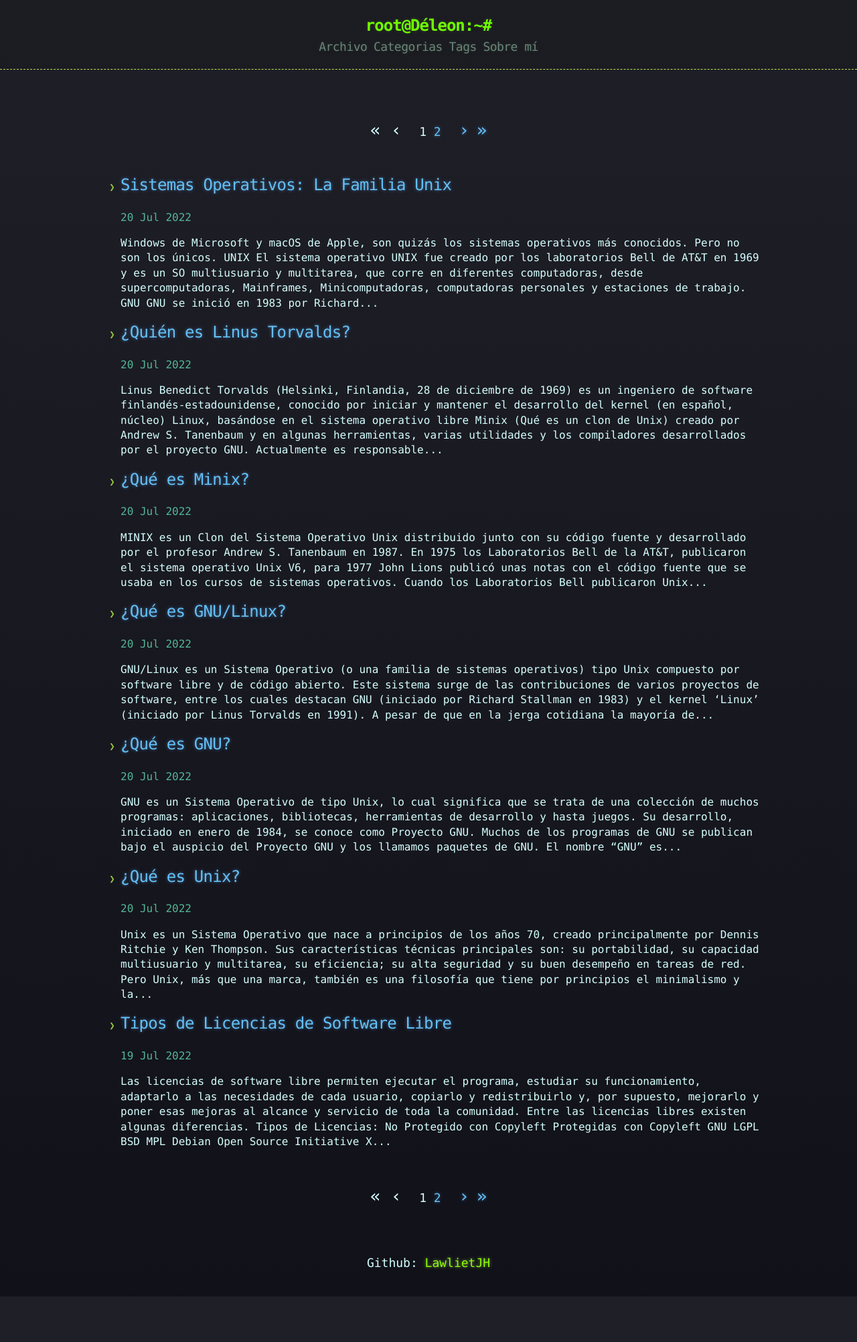
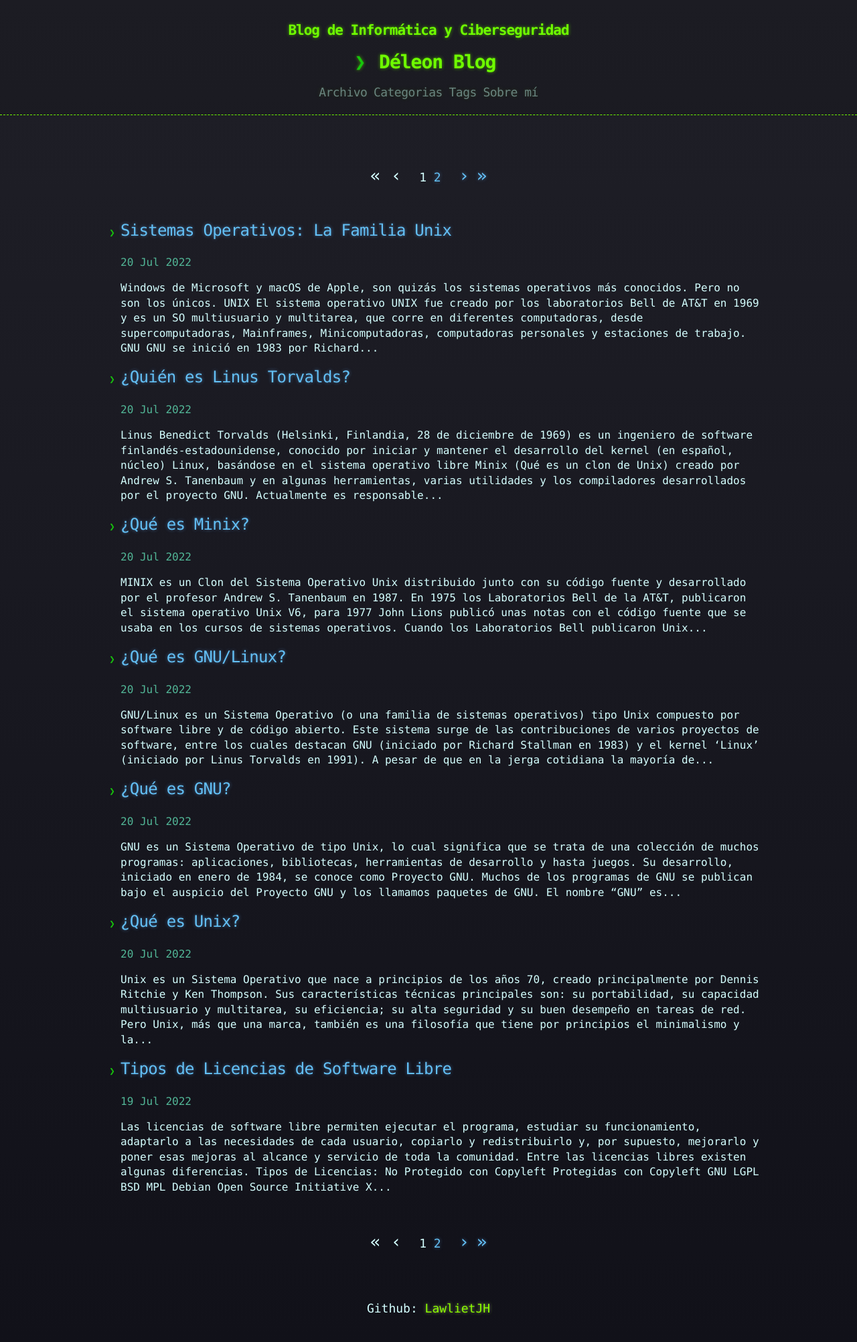
Before and after one commit to LawlietJH/lawlietjh.github.io, a Jekyll site: the page built from index.html, in a window 1280 px wide. Shown: the whole page at 67% size. Built offline with Jekyll 4.4.1, drawn with Linux system fonts in a browser that asks for light colours; the list of posts is cut into pages by our own code; before the commit the page ends 1936 px from its top, so only the background shows below that.

Commit message:
Título modificado
Actualizados los títulos y subtítulos de la web.

```diff
--- a/_config.yml
+++ b/_config.yml
@@ -1,7 +1,7 @@
 title: Déleon Blog
 description: "Blog de Informática y Ciberseguridad"
 author:
-  name: "Deleon"
+  name: "Déleon"
   email: ""
   url: "https://github.com/LawlietJH"
 
--- a/_includes/header.html
+++ b/_includes/header.html
@@ -1,6 +1,5 @@
 <header>
   <div>
-    <a href="{{ "/" | prepend: site.baseurl | replace: '//', '/' }}">
     {% assign owner_first_name = site.owner | split: " " %}
     {% assign base_url = "" %}
     {% if page.category != null %}
@@ -10,7 +9,22 @@
         {% assign base_url = page.title | prepend: "/" %}
       {% endif %}
     {% endif %}
-    <h1>root@{{ owner_first_name[0] }}:~{{base_url}}#</h1>
+    {% if page.title and page.category %}
+      <a class="header-block" href="/categories{{ page.category | prepend: '#' }}">
+        <dev class="header-subtitle-block">
+          root<span class="header-charscolor">@</span>{{ owner_first_name[0] }}<span class="header-charscolor">:~</span>{{base_url}}<span class="header-charscolor">#</span>
+          whoami
+        </dev>
+        <dev class="header-subtitle-block header-charscolor blink">|</dev>
+      </a>
+    {% else %}
+      <h2 class="header-subtitle">
+        {{site.description}}
+      </h2>
+    {% endif %}
+    <a class="header-block" href="{{ "/" | prepend: site.baseurl | replace: '//', '/' }}">
+      <span class="header-title header-charscolor">❯</span>
+      <h1 class="header-title">{{site.title}}</h1>
     </a>
     <div class="header-links">
       {% include links.html %}
--- a/_includes/links.html
+++ b/_includes/links.html
@@ -1,4 +1,4 @@
-<a href="{{ "/archives" | prepend: site.baseurl | replace: '//', '/' }}"><h2 class="header-link">Archivo</h2></a>
-<a href="{{ "/categories" | prepend: site.baseurl | replace: '//', '/' }}"><h2 class="header-link">Categorias</h2></a>
-<a href="{{ "/tags" | prepend: site.baseurl | replace: '//', '/' }}"><h2 class="header-link">Tags</h2></a>
-<a href="{{ "/about" | prepend: site.baseurl | replace: '//', '/' }}"><h2 class="header-link">Sobre mí</h2></a>
+<a href="{{ "/archives" | prepend: site.baseurl | replace: '//', '/' }}"><h3 class="header-link">Archivo</h3></a>
+<a href="{{ "/categories" | prepend: site.baseurl | replace: '//', '/' }}"><h3 class="header-link">Categorias</h3></a>
+<a href="{{ "/tags" | prepend: site.baseurl | replace: '//', '/' }}"><h3 class="header-link">Tags</h3></a>
+<a href="{{ "/about" | prepend: site.baseurl | replace: '//', '/' }}"><h3 class="header-link">Sobre mí</h3></a>
--- a/_sass/base.scss
+++ b/_sass/base.scss
@@ -40,6 +40,8 @@ li {
   line-height: 1.4 ;
 }
 
+//--------------------------------------------
+
 /* Header, <header>
    header   - container
    h1       - project name
@@ -48,7 +50,7 @@ li {
 
 header {
   background: rgba(0, 0, 0, 0.1);
-  border-bottom: 1px dashed $conifer; //header;
+  border-bottom: 1px dashed #6fff00; //header;
   padding: 20px;
   margin: 0 0 40px 0;
 }
@@ -59,38 +61,107 @@ header {
 
 .header-link {
   display: inline;
+  font-size: 18px;
+  font-weight: 300;
+  color: #69857f;
 }
 
-header h1 {
+.header-link:hover {
+  color: #6fb2a4;
+  text-shadow: 0 0 5px rgba(55, 193, 221, 0.5);
+}
+
+header h1,
+.header-subtitle {
   font-size: 24px;
   line-height: 1.5;
-  margin: 0;
+  margin: 10px;
   text-align: center;
   font-weight: bold;
   font-family: Monaco, "Bitstream Vera Sans Mono", "Lucida Console", Terminal, monospace;
   color: #6fff00; //#96f400;
-  text-shadow: 0 1px 1px rgba(0, 0, 0, 0.1),
-               0 0 5px rgba(181, 232, 83, 0.1),
-               0 0 10px rgba(181, 232, 83, 0.1);
+  text-shadow: 0 1px 1px rgba(0, 0, 0, 0.3),
+               0 0 5px rgba(181, 232, 83, 0.3),
+               0 0 10px rgba(181, 232, 83, 0.3);
   letter-spacing: -1px;
   -webkit-font-smoothing: antialiased;
 }
 
 header h1:hover {
-  color: #8cff00;
-  text-shadow: 0 0 5px rgba(181, 232, 83, 0.5);
+  color: #6fff00;
+  // text-shadow: 0 0 5px rgba(181, 232, 83, 0.5);
+  text-shadow: 0 0 10px rgba(111, 255, 0, 0.8);
 }
 
-header h2 {
-  font-size: 18px;
-  font-weight: 300;
-  color: #69857f;
+.header-title {
+  display: inline-block;
+  vertical-align: middle;
+  font-size: 28px;
+  color: #6fff00;
+  text-shadow: 0 0 5px rgba(82, 190, 0, 0.8);
 }
 
-header h2:hover {
-  color: #6fb2a4;
-  text-shadow: 0 0 5px rgba(55, 193, 221, 0.5);
+.header-subtitle,
+.header-subtitle-block {
+  margin: 10px -6px 0px -6px;
+  font-size: 21px;
+  color: #6fff00;
+  text-shadow: 0 0 5px rgba(82, 190, 0, 0.8);
 }
+
+.header-subtitle:hover {
+  color: #6fff00;
+  text-shadow: 0 0 5px rgba(111, 255, 0, 0.8);
+}
+
+.header-subtitle-block {
+  display: inline-block;
+  vertical-align: middle;
+}
+
+.header-block {
+  display: block;
+  text-align: center;
+}
+
+.header-charscolor {
+  color: #16c60c;
+}
+
+//--------------------------------------------
+.blink {
+  animation: blink-animation 1s steps(5, start) infinite;
+  -webkit-animation: blink-animation 1s steps(5, start) infinite;
+  margin-bottom: 3px;
+}
+
+@keyframes blink-animation {
+  to {
+    visibility: hidden;
+  }
+}
+
+@-webkit-keyframes blink-animation {
+  to {
+    visibility: hidden;
+  }
+}
+//--------------------------------------------
+
+body::-webkit-scrollbar {
+  width: 12px;               /* width of the entire scrollbar */
+}
+
+body::-webkit-scrollbar-track {
+  background: linear-gradient(#111119, #1f1f27);        /* color of the tracking area */
+}
+
+body::-webkit-scrollbar-thumb {
+  background-color: #2e2e39;    /* color of the scroll thumb */
+  border-radius: 5px;       /* roundness of the scroll thumb */
+  border: 3px solid #000000;  /* creates padding around scroll thumb */
+}
+//--------------------------------------------
 
 /* Main Content
 */
@@ -106,7 +177,7 @@ section img {
 h2, h3, h4, h5, h6 {
   font-weight: normal;
   font-family: Monaco, "Bitstream Vera Sans Mono", "Lucida Console", Terminal, monospace;
-  color: #96f400; //$header;
+  color: #6fff00; //$header;
   letter-spacing: -0.03em;
   text-shadow: 0 1px 1px rgba(0, 0, 0, 0.1),
                0 0 5px rgba(181, 232, 83, 0.1),
@@ -129,26 +200,26 @@ h2.post-title,
 h2.tag-head a,
 h2.category-head a,
 h3.archives-head a {
-  color: #96f400;
+  color: #6fff00;
 }
 
 h2.tag-head a:hover,
 h2.category-head a:hover,
 h3.archives-head a:hover {
-  color: #9dff00;
+  color: #6fff00;
 }
 
 h4.post-tags {
-  color: #81d100;
+  color: #51d100;
 }
 
 h4 a.tag-element {
-  color: #82d300;
+  color: #52d300;
   text-shadow: 0 0 5px rgba(200, 255, 111, 0.5);
 }
 
 h4 a.tag-element:hover {
-  color: #9dff00;
+  color: #6fff00;
   // color: #82d300;
   text-shadow: 0 0 5px rgba(200, 255, 111, 0.5);
 }
@@ -202,7 +273,7 @@ p em {
 //Item Level 1
 ul li::marker {
   content: "❯ ";
-  color: #98c83f;
+  color: #16c60c;
   font-size: 14px;
 }
 
```
Also changed, not shown: _layouts/default.html (+0 -19 lines).
